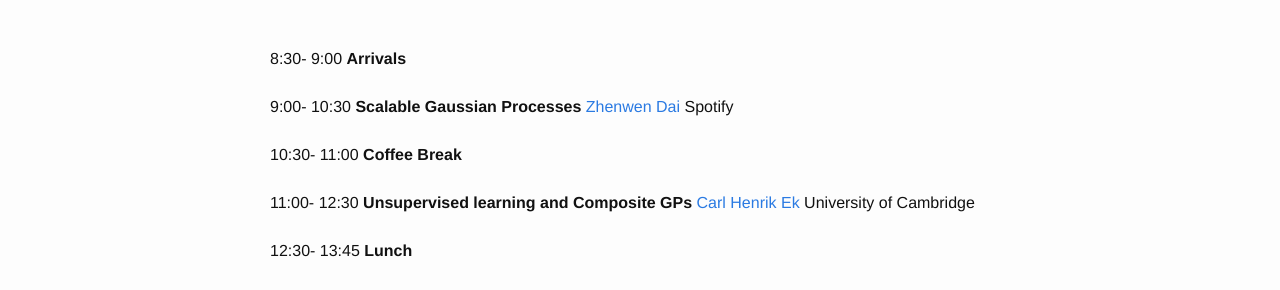
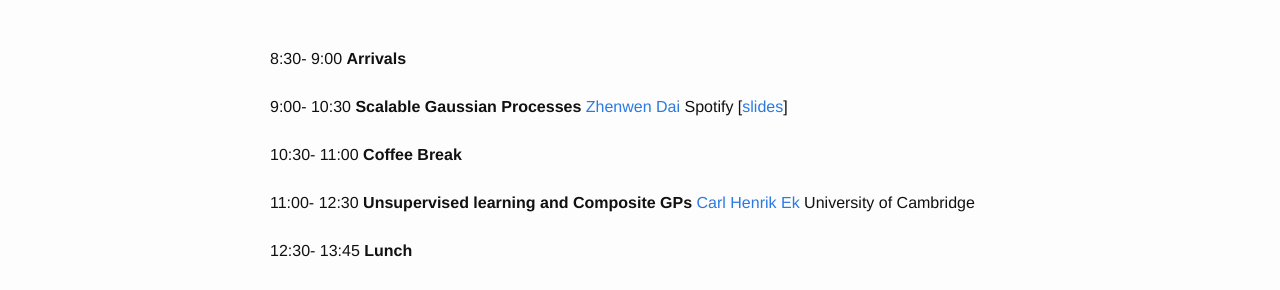
Before and after one commit to gpschool/gpss20, a Jekyll site: the page built from _posts/2020-09-15-day-2.md, in a window 1280 px wide. Shown: the part 378-668 px from the top of the page. Built offline with Jekyll 4.4.1, drawn with Linux system fonts in a browser that asks for light colours; some of the changed lines change nothing that is shown.

Commit message:
slide zhenwen

```diff
--- a/_posts/2020-09-15-day-2.md
+++ b/_posts/2020-09-15-day-2.md
@@ -18,6 +18,7 @@ talks:
     youtube:
   start: "9:00"
   end: "10:30"
+  slides: "Dai2020.pdf"
 - title: "Coffee Break"
   start: "10:30"
   end: "11:00"
```
Also changed, not shown: 1 other file.
